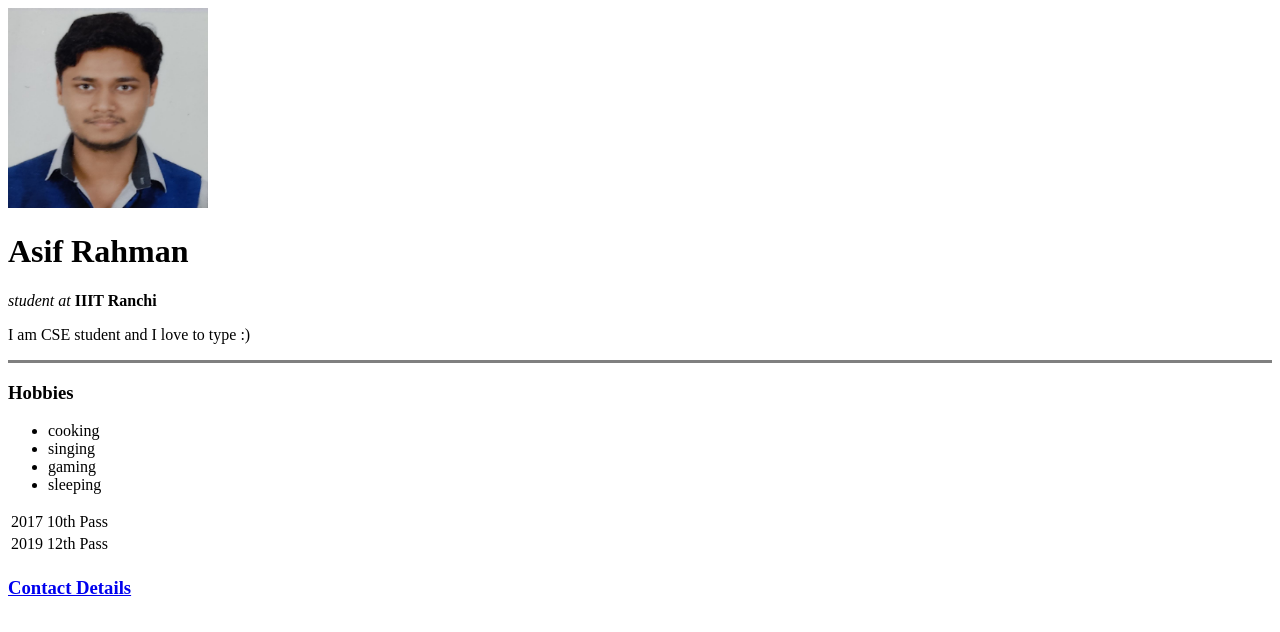
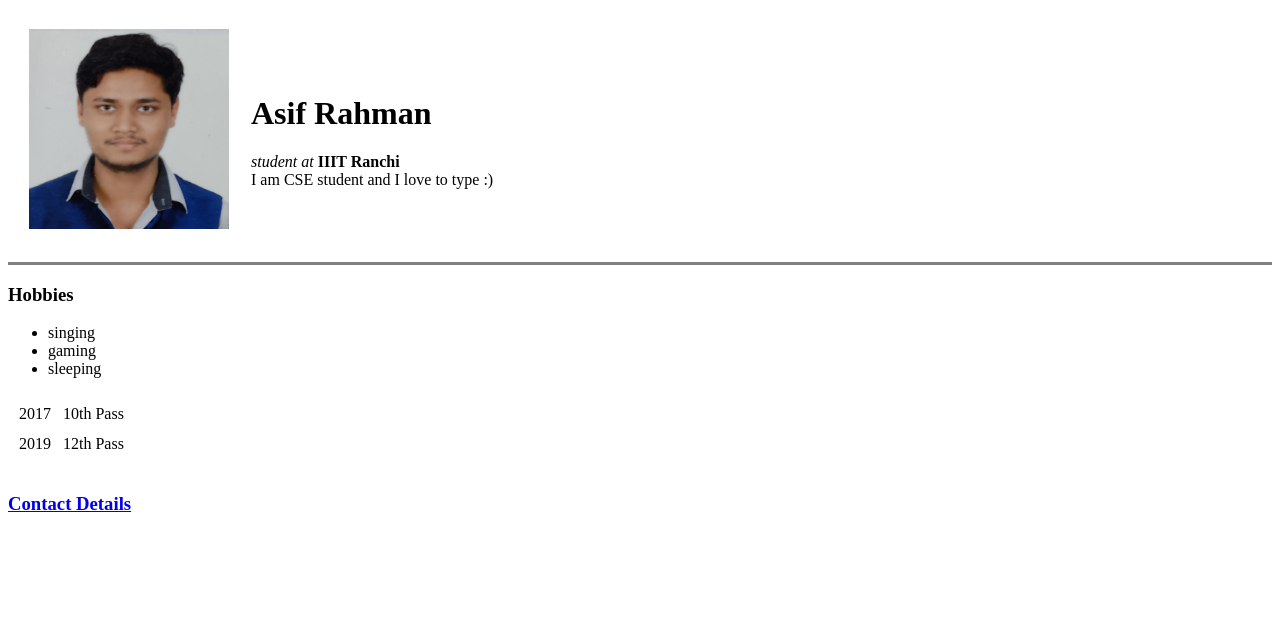
Before and after one commit to Asif-25/TEST, a plain HTML site: page index.html in a window 1280 px wide. Drawn offline with Linux system fonts and the light colour scheme.

Commit message:
Update index.html

```diff
--- a/index.html
+++ b/index.html
@@ -5,19 +5,22 @@
     <title>Asif Rahman</title>
   </head>
   <body>
-    <img src="IMG_20201127_225153.jpg" alt="Asif Rahman" height="200" width="200">
-    <h1>Asif Rahman</h1>
-    <p><em>student at </em><strong>IIIT Ranchi</strong></p>
-    <p>I am CSE student and I love to type :)</p>
+    <table cellspacing="20">
+      <tr>
+        <td><img src="IMG_20201127_225153.jpg" alt="Asif Rahman" height="200" width="200"></td>
+        <td><h1>Asif Rahman</h1>
+        <em>student at </em><strong>IIIT Ranchi</strong><br>
+        I am CSE student and I love to type :)</td>
+      </tr>
+    </table>
     <hr size="3" noshade>
       <h3>Hobbies</h3>
       <ul>
-        <li>cooking</li>
         <li>singing</li>
         <li>gaming</li>
         <li>sleeping</li>
       </ul>
-    <table>
+    <table cellspacing="10">
       <tr>
         <td>2017</td>
         <td>10th Pass</td>
```
